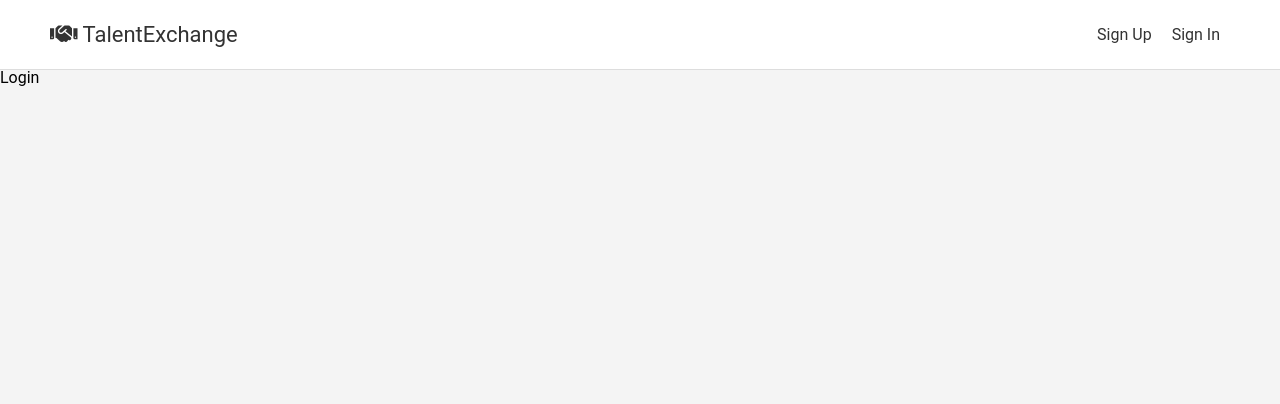
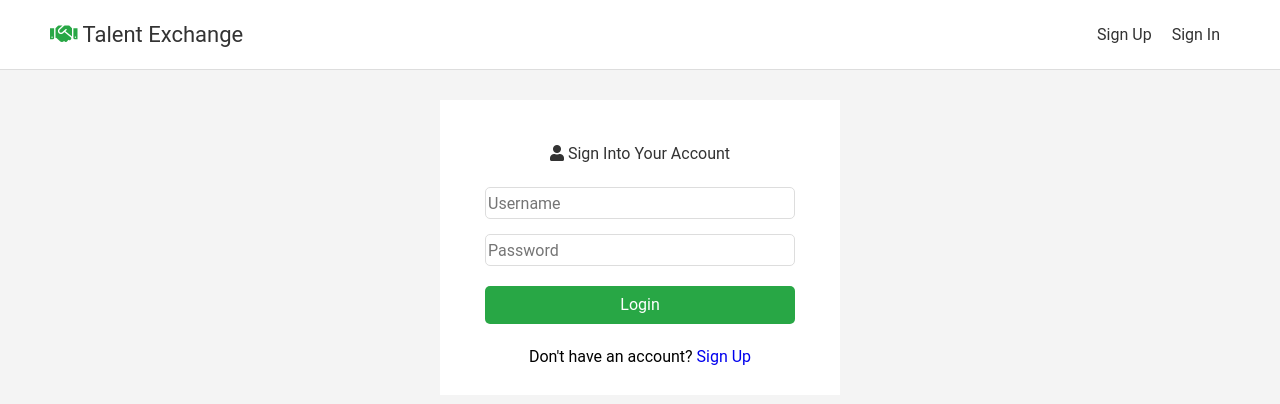
Before and after one commit to hendrik-kim/50-PROJECTS_HTML-CSS-JS, a React (Create React App) app in the folder Talent.Web/ClientApp/: page /login in a window 1280 px wide. Shown: the top 404 px of the page. Built offline with nearby package versions, Linux system fonts and the light colour scheme.

Commit message:
Sign in page create

```diff
--- a/Talent.Web/ClientApp/src/views/components/AppBar/Index.js
+++ b/Talent.Web/ClientApp/src/views/components/AppBar/Index.js
@@ -9,9 +9,9 @@ function AppBar(props) {
     <Container>
       <Logo to={'/'}>
         <span className="text-primary">
-          <i className="fas fa-handshake"></i> Talent
+          <i className="fas fa-handshake"></i>
         </span>
-        Exchange
+        Talent Exchange
       </Logo>
       <NavBar handlePopup={handlePopup} />
     </Container>
@@ -25,6 +25,7 @@ const Container = styled.div`
   display: flex;
   justify-content: space-between;
   padding: 0 50px;
+  max-height: 75px;
 `;
 
 const Logo = styled(Link)`
@@ -33,8 +34,9 @@ const Logo = styled(Link)`
   font-size: 22px;
   cursor: pointer;
   color: #333;
-  &-text-primary {
+  .text-primary {
     color: #28a745;
+    margin-right: 5px;
   }
   &:hover {
     transition-duration: 0.3s;
--- a/Talent.Web/ClientApp/src/views/pages/auth/Login.js
+++ b/Talent.Web/ClientApp/src/views/pages/auth/Login.js
@@ -1,7 +1,125 @@
-import React from 'react';
+import React, { Fragment, useState } from 'react';
+import styled from 'styled-components';
+import { Link } from 'react-router-dom';
+import axios from 'axios';
 
 const Login = () => {
-  return <div>Login</div>;
+  const [formData, setFormData] = useState({
+    username: '',
+    email: '',
+    password: '',
+  });
+  const { username, password } = formData;
+  const onChange = (e) =>
+    setFormData({ ...formData, [e.target.name]: e.target.value });
+
+  const onSubmit = async (e) => {
+    e.preventDefault();
+    console.log('SUCCESS');
+  };
+
+  return (
+    <Fragment>
+      <Container>
+        <div id="container">
+          <form className="form-wrap" onSubmit={(e) => onSubmit(e)}>
+            {/* <h1 className="large text-primary">Sign In</h1> */}
+            <p className="lead">
+              <i className="fas fa-user"></i> Sign Into Your Account
+            </p>
+            <div className="form-group">
+              <input
+                type="text"
+                placeholder="Username"
+                name="username"
+                value={username}
+                onChange={(e) => onChange(e)}
+                required
+              />
+            </div>
+            <div className="form-group">
+              <input
+                type="password"
+                placeholder="Password"
+                name="password"
+                value={password}
+                onChange={(e) => onChange(e)}
+                minLength="6"
+              />
+            </div>
+            <button type="submit" className="btn-submit" value="Login">
+              Login
+            </button>
+          </form>
+          <footer>
+            <p className="my-1">
+              Don't have an account? <Link to="/register">Sign Up</Link>
+            </p>
+          </footer>
+        </div>
+      </Container>
+    </Fragment>
+  );
 };
 
+const Container = styled.div`
+  #container {
+    background: #fff;
+    margin: 30px auto;
+    max-width: 400px;
+    padding: 20px;
+  }
+
+  .form-wrap {
+    background: #fff;
+    padding: 15px 25px;
+    color: #333;
+  }
+
+  .form-wrap h1,
+  p {
+    text-align: center;
+    margin: 10px;
+  }
+
+  .form-wrap .form-group {
+    display: inline-block;
+    width: 100%;
+    margin-top: 15px;
+  }
+
+  .form-wrap .form-group input {
+    border: #ddd 1px solid;
+    border-radius: 5px;
+    width: 100%;
+    height: 2em;
+  }
+
+  .form-wrap .form-group input:focus {
+    outline-color: #28a745;
+  }
+
+  .form-wrap .btn-submit {
+    cursor: pointer;
+    display: inline-block;
+    padding: 10px 30px;
+    color: #fff;
+    background-color: #28a745;
+    border: none;
+    border-radius: 5px;
+    color: #fff;
+    width: 100%;
+    margin-top: 20px;
+  }
+  .btn-submit:hover {
+    opacity: 0.9;
+    transition-duration: 0.2s;
+  }
+
+  footer {
+    text-align: center;
+    margin-top: 10px;
+  }
+`;
+
 export default Login;
--- a/Talent.Web/ClientApp/src/views/pages/auth/Register.js
+++ b/Talent.Web/ClientApp/src/views/pages/auth/Register.js
@@ -1,5 +1,6 @@
 import React, { Fragment, useState } from 'react';
 import styled from 'styled-components';
+import { Link } from 'react-router-dom';
 import axios from 'axios';
 
 const Register = () => {
@@ -26,10 +27,10 @@ const Register = () => {
       try {
         const config = {
           header: {
-            'Content-Type': 'text/json',
+            'Content-Type': 'application/json',
           },
         };
-        const body = JSON.stringify(newUser);
+        // const body = JSON.stringify(newUser);
         console.log(newUser);
         const res = await axios.post('account/register', newUser, config);
         console.log(res.data);
@@ -44,7 +45,7 @@ const Register = () => {
       <Container>
         <div id="container">
           <form className="form-wrap" onSubmit={(e) => onSubmit(e)}>
-            <h1 className="large text-primary">Sign Up</h1>
+            {/* <h1 className="large text-primary">Sign Up</h1> */}
             <p className="lead">
               <i className="fas fa-user"></i> Create Your Account
             </p>
@@ -94,7 +95,7 @@ const Register = () => {
           </form>
           <footer>
             <p className="my-1">
-              Already have an account? <a href="login.html">Sign In</a>
+              Already have an account? <Link to="/login">Sign In</Link>
             </p>
           </footer>
         </div>
```
Also changed, not shown: 1 other file (tests, documents, lock files or other folders).
